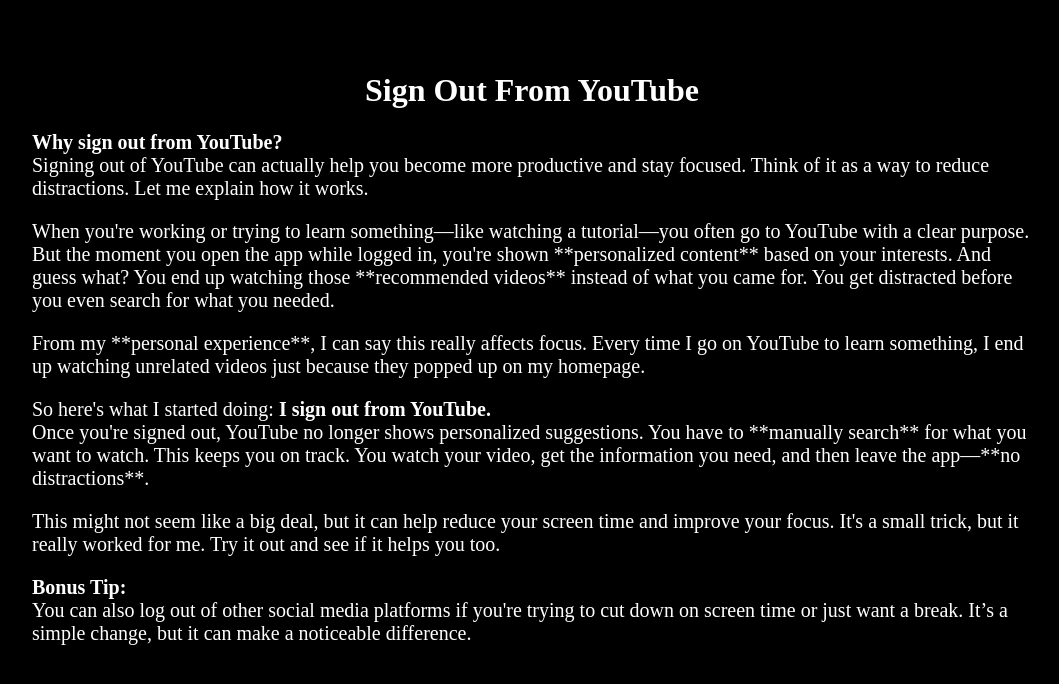
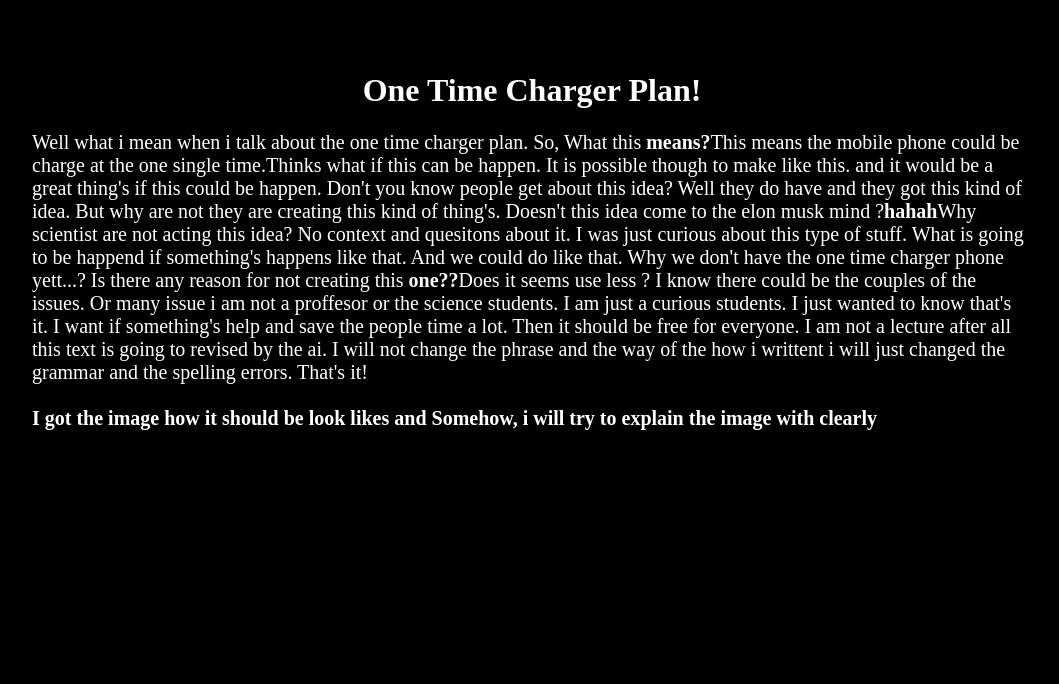
Before and after one commit to Bheem-Works/Articles, a React (Vite) app: page / in a window 1280 px wide. Shown: the top 684 px of the page, without its empty margins (108-1167 px from the left). Built offline with nearby package versions, Linux system fonts and the light colour scheme.

Commit message:
oneTimeTheory

```diff
--- a/src/App.jsx
+++ b/src/App.jsx
@@ -1,9 +1,9 @@
 import React from 'react'
-import Youtube from '../src/components/Youtube.jsx'
+import OneTimeCharge from './components/OneTimeCharge'
 function App() {
   return (
     <div>
-      <Youtube />
+      <OneTimeCharge />
     </div>
   )
 }
--- /dev/null
+++ b/src/components/OneTimeCharge.jsx
@@ -0,0 +1,38 @@
+import React from 'react'
+
+function OneTimeCharge() {
+  return (
+    <div className='container'>
+
+     <div className="header">
+         <h1>One Time Charger Plan!</h1>
+
+         <div className="body">
+            <p>Well what i mean when i talk about the one time charger plan. So, What this <strong>means?</strong>
+                This means the mobile phone could be charge at the one single time.Thinks what if this can be happen.
+                It is possible though to make like this. and it would be a great thing's if this could be happen.
+            Don't you know people get about this idea? Well they do have and they got this kind of idea.
+              But why are not they are creating this kind of thing's. Doesn't this idea come to the elon musk mind ?
+              <strong>hahah</strong>
+            Why scientist are not acting this idea? No context and quesitons about it. I was just curious about this type of stuff.
+              What is going to be happend if something's happens like that. And we could do like that. Why we don't have the one
+              time charger phone yett...?
+            Is there any reason for not creating this <b>one??</b>
+            Does it seems use less ? I know there could be the couples of the issues. Or many issue i am not a proffesor or
+            the science
+            students. I am just a curious students. I just wanted to know that's it. I want if something's help and
+            save the people time a lot.
+            Then it should be free for everyone. I am not a lecture after all this text is going to revised by the ai.
+            I will not change the phrase and the way of the
+            how i writtent i will just changed the grammar and the spelling errors. That's it!
+            <br /> <br />
+            <b>I got the image how it should be look likes and </b>
+            <strong>Somehow, i will try to explain the image with clearly</strong>
+            </p>
+         </div>
+        </div>
+    </div>
+  )
+}
+
+export default OneTimeCharge
```
